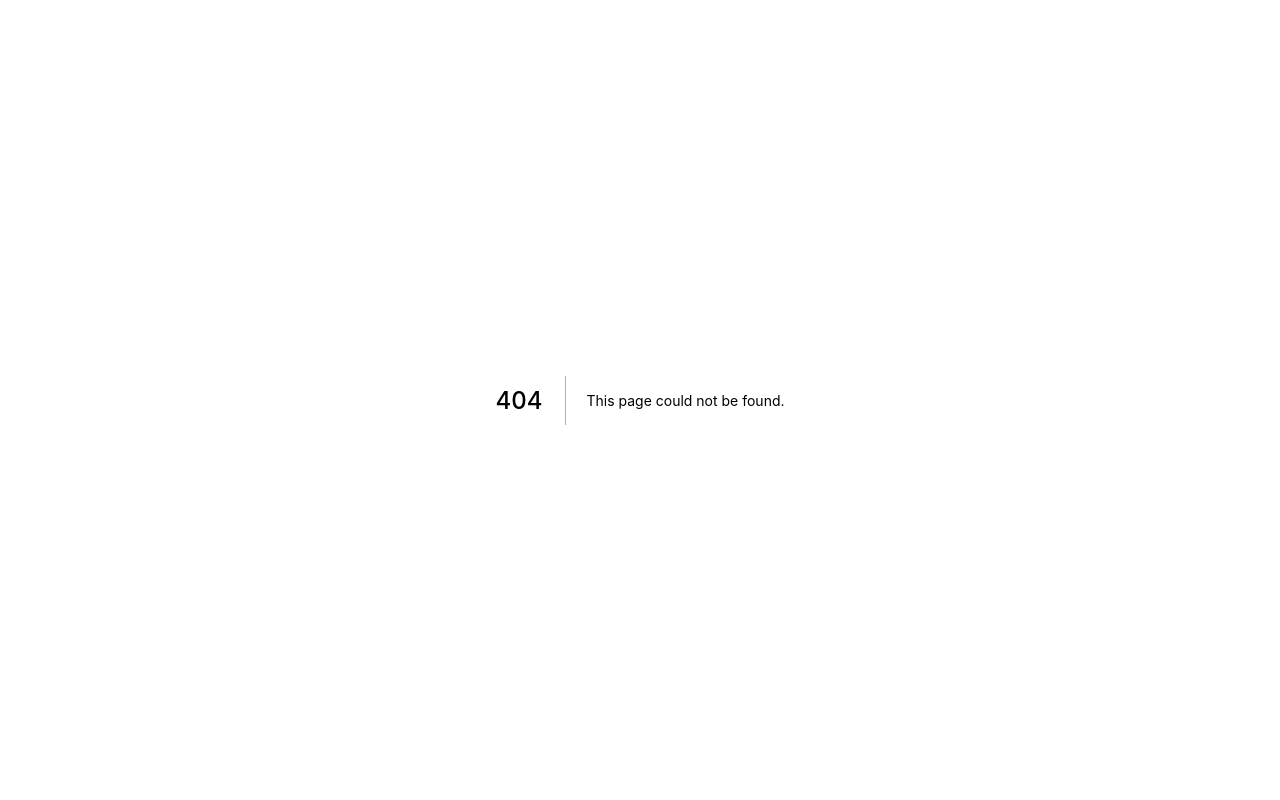
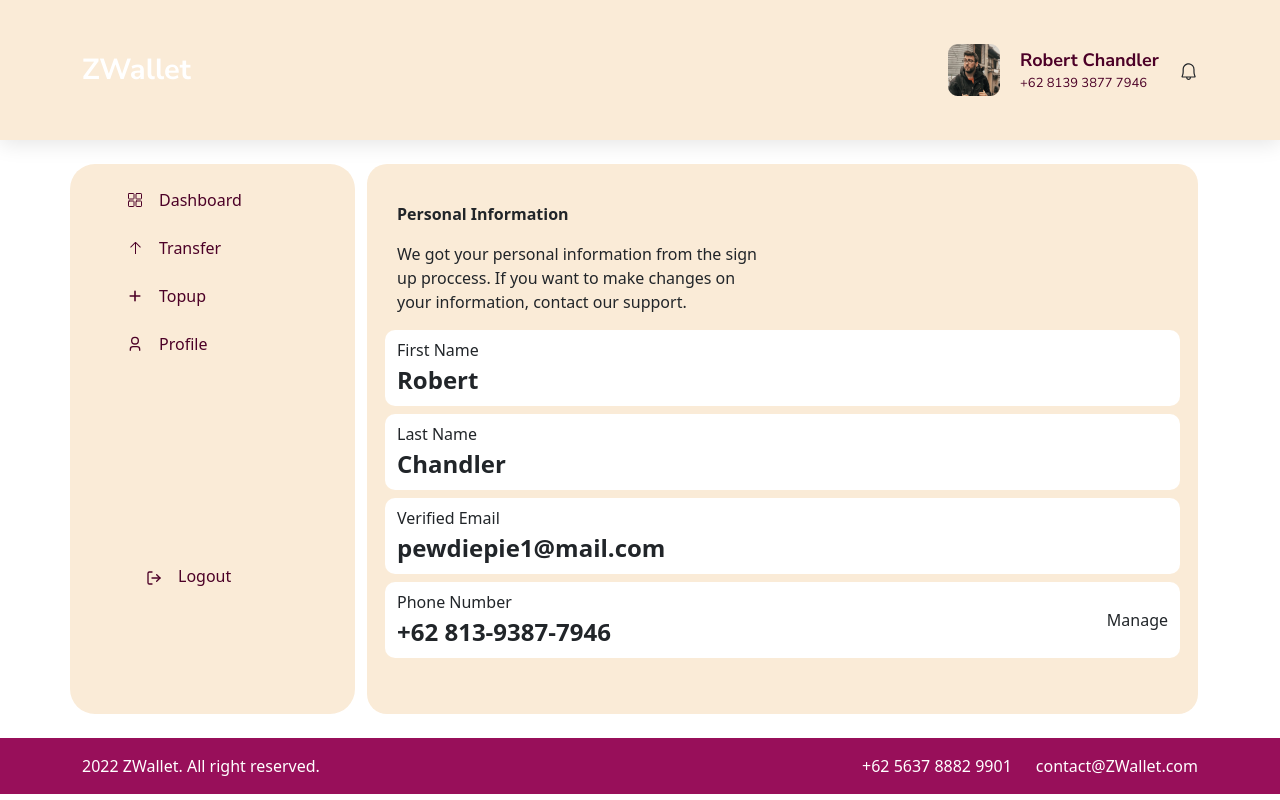
Before and after one commit to aviantofan/Excash-frontend, a Next.js app: page /personalInformation in a window 1280 px wide. Before the commit this address had no page. Built offline with nearby package versions, Linux system fonts and the light colour scheme.

Commit message:
feat: add init personal information

```diff
--- /dev/null
+++ b/pages/personalInformation.js
@@ -0,0 +1,67 @@
+import SideBar from '../components/SideBar'
+import Image from 'next/image'
+import Header from '../components/Header'
+import Footer from '../components/Footer'
+import Input from '../components/Input'
+import Button from '../components/Button'
+
+const personalInformation = () => {
+  return (
+    <>
+      <Header />
+      <div className='container mt-4 mb-4'>
+        <div className='row'>
+          <div className='col-3 sideBar bg-color5' key='sideBar'>
+            <SideBar />
+          </div>
+          <div className='col'>
+            <div className='container dataProfile bg-color5'>
+              <div className='row'>
+                <div className='col-6 mt-2 fw-bold'>Personal Information</div>
+              </div>
+              <div className='row mt-3 align-items-center'>
+                <div className='col-lg'>
+                  <div>We got your personal information from the sign <br /> up proccess. If you want to make changes on <br /> your information, contact our support.</div>
+                </div>
+              </div>
+              <div className='row mt-3 userData bg-white align-items-center'>
+                <div className='col-lg py-2'>
+                  <div>First Name</div>
+                  <div className='text fw-bold'>Robert</div>
+                </div>
+              </div>
+              <div className='row mt-2 userData bg-white align-items-center'>
+                <div className='col-lg py-2'>
+                  <div>Last Name</div>
+                  <div className='text fw-bold'>Chandler</div>
+                </div>
+              </div>
+              <div className='row mt-2 userData bg-white align-items-center'>
+                <div className='col-lg py-2'>
+                  <div>Verified Email</div>
+                  <div className='text fw-bold'>pewdiepie1@mail.com</div>
+                </div>
+              </div>
+              <div className='row mt-2 userData bg-white align-items-center'>
+                <div className='col-lg py-2'>
+                  <div className='row align-items-center'>
+                    <div className='col-6'>
+                      <div>Phone Number</div>
+                      <div className='text fw-bold'>+62 813-9387-7946</div>
+                    </div>
+                    <div className='col text-end '>
+                      Manage
+                    </div>
+                  </div>
+                </div>
+              </div>
+            </div>
+          </div>
+        </div>
+      </div>
+      <Footer />
+    </>
+  )
+}
+
+export default personalInformation
```
